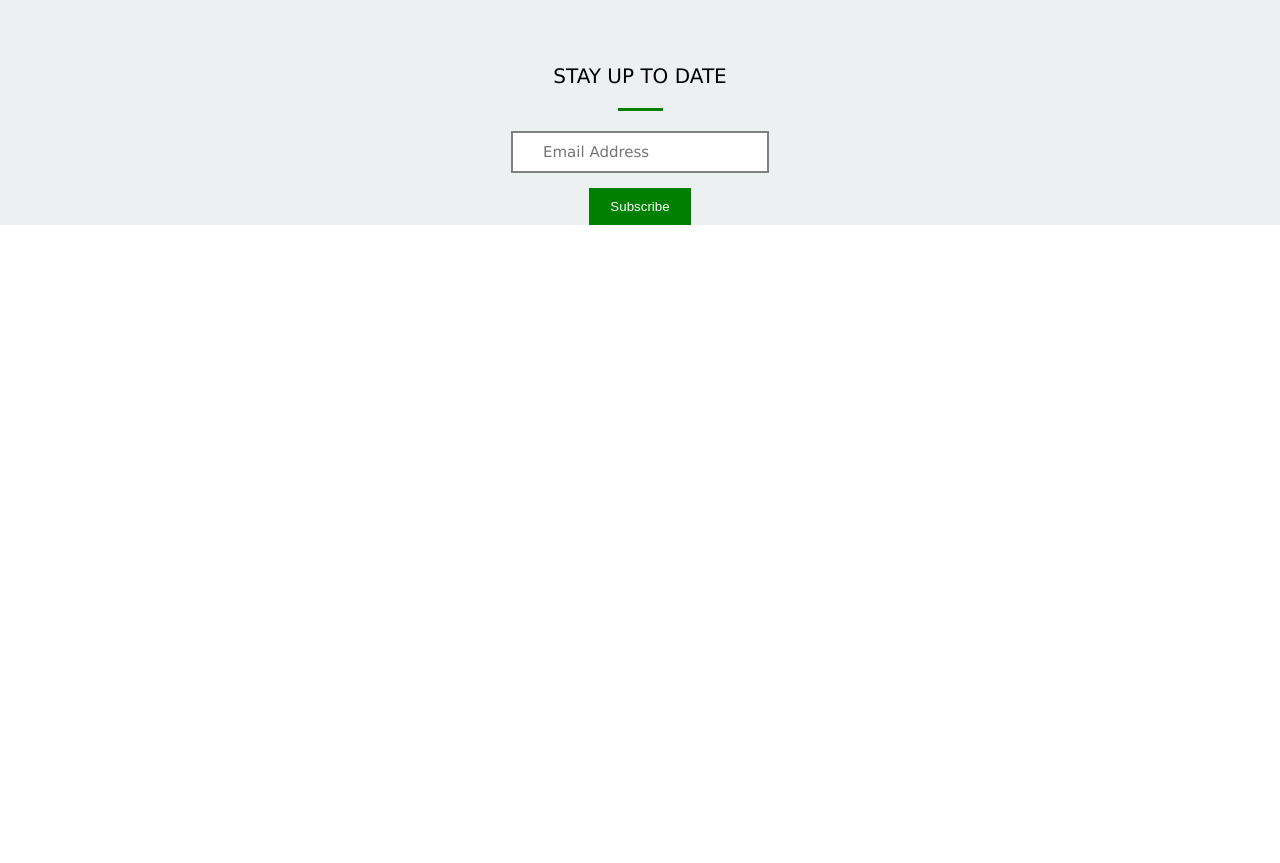
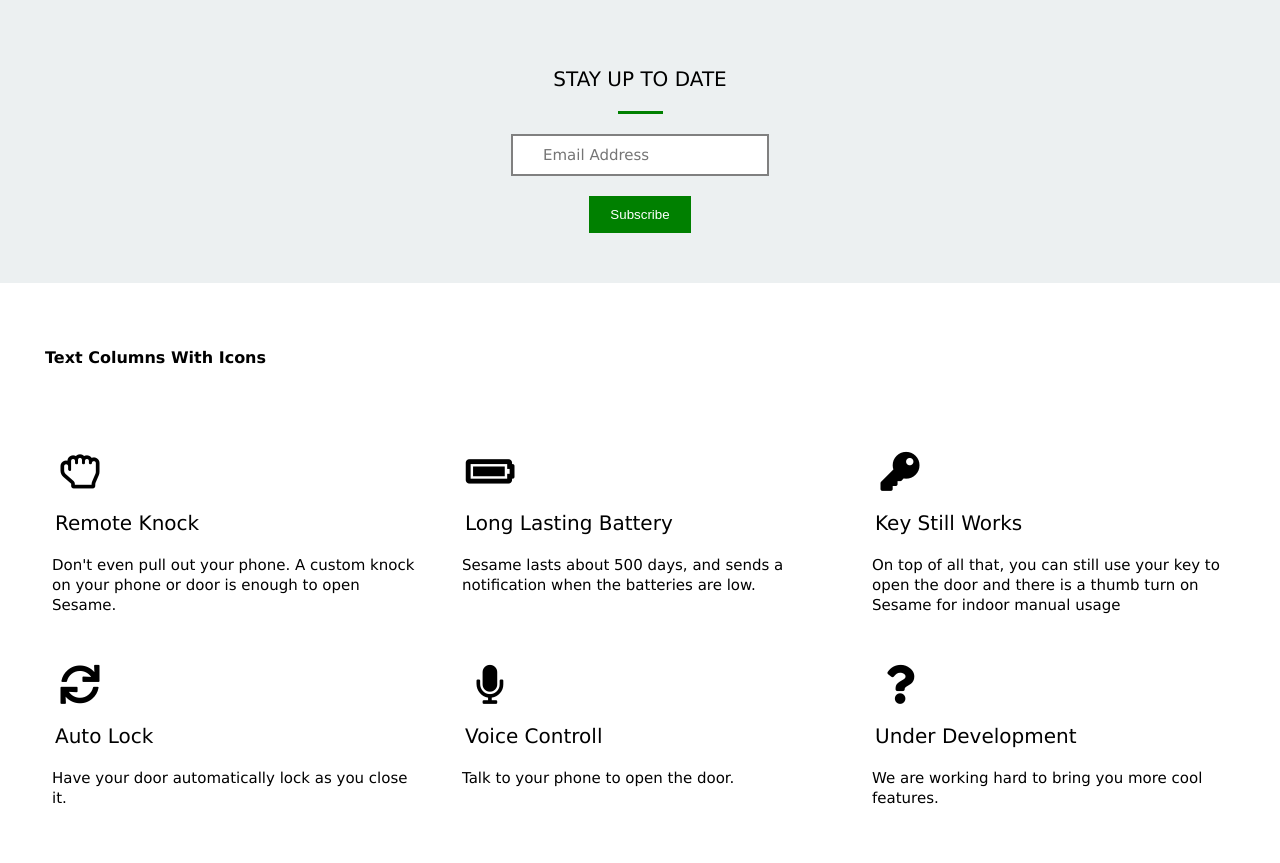
Before and after one commit to pulkitgangwar/new-project, a plain HTML site: page index.html in a window 1280 px wide. Shown: the part 1796-2659 px from the top of the page. Before the commit the page ends 2021 px from the top, so only its background shows below. Drawn offline with Linux system fonts and the light colour scheme.

Commit message:
added third section having flexbox inside

```diff
--- a/Style/style.css
+++ b/Style/style.css
@@ -233,10 +233,10 @@
   font-family: verdana;
 }
 .working-flex1 p {
-  text-align:center;
+  text-align: center;
   font-size: 16px;
   font-weight: 100;
-  font-family:verdana;
+  font-family: verdana;
   padding: 30px;
 }
 .working-flex2 {
@@ -250,119 +250,192 @@
   font-family: verdana;
 }
 .working-flex2 p {
-  text-align:center;
+  text-align: center;
   font-size: 16px;
   font-weight: 100;
-  font-family:verdana;
+  font-family: verdana;
   padding: 30px;
 }
+@media only screen and (min-width: 1000px) {
+  .container1 {
+    margin-top: 100px;
+  }
+  .flexbox {
+    display: flex;
+  }
+  .backgroundImagee {
+    width: 50%;
+  }
+  .working-flex1 {
+    width: 50%;
+    background-color: black;
+  }
+  .working-flex2 {
+    width: 50%;
+    background-color: cyan;
+  }
+  .backgroundImagee2 {
+    width: 50%;
+  }
+  .working-flex1 h2 {
+    padding-top: 50px;
+    padding-left: 60px;
+    text-align: left;
+    font-size: 40px;
+    text-transform: capitalize;
+    color: white;
+  }
+  .working-flex1 p {
+    color: white;
+    padding-left: 60px;
+    text-align: left;
+    line-height: 30px;
+    font-weight: 100;
+  }
+  .working-flex2 h2 {
+    padding-top: 50px;
+    padding-left: 60px;
+    text-align: left;
+    font-size: 40px;
+    text-transform: capitalize;
+    color: white;
+  }
+  .working-flex2 p {
+    color: white;
+    padding-left: 60px;
+    text-align: left;
+    line-height: 30px;
+    font-weight: 100;
+  }
+}
+.container2 {
+  padding-top: 50px;
+  padding-bottom: 50px;
+  background-color: #ecf0f1;
+}
+.main-line {
+  text-align: center;
+}
+.main-line h3 {
+  font-size: 20px;
+  font-weight: 100;
+  padding: 20px;
+  font-family: verdana;
+  text-transform: uppercase;
+}
+.lines {
+  display: block;
+  margin: 0 auto;
+  width: 45px;
+  height: 3px;
+  background-color: green;
+  text-align: center;
+}
+.email-form {
+  padding-top: 20px;
+  text-align: center;
+}
+.email-form input {
+  padding: 10px 30px;
+  border: 2px solid grey;
+  font-size: 15px;
+  font-family: verdana;
+  text-transform: capitalize;
+}
+.email-button {
+  text-align: center;
+  padding-top: 20px;
+}
+.email-button input {
+  padding: 10px 20px;
+  background: green;
+  text-transform: capitalize;
+  color: white;
+  border: 1px solid green;
+}
+.email-button input:hover {
+  background-color: lightgreen;
+  transition: 500ms ease;
+  border: 1px solid lightgreen;
+  cursor: pointer;
+}
+.container3 {
+  padding-top: 45px;
+  padding-left: 25px;
+  padding-right: 25px;
+  padding-bottom: 45px;
+}
+.section3-heading {
+  text-align: center;
+  padding: 20px;
+}
+.section3-heading h2 {
+  font-size: 16px;
+  text-transform: capitalize;
+  font-family: verdana;
+}
+.lines3 {
+  display: block;
+  margin: 0 auto;
+  width: 45px;
+  height: 3px;
+  background-color: green;
+  text-align: center;
+}
+.flex-box-container{
+
+}
+.work-flex1{
+  width:100%;
+  text-align:center;
+  padding-bottom:20px;
+  padding-top:20px;
+}
+.work-flex1 h3{
+  text-align:center;
+  padding:20px;
+  font-size:20px;
+  font-family: verdana;
+  font-weight: 100;
+  text-transform:capitalize;
+}
+.work-flex1 p{
+  line-height:20px;
+  font-size:15px;
+  font-family: verdana;
+  font-weight: 100;
+}
+.work-flex1 i{
+  font-size:39px;
+  text-align:center;
+}
 @media only screen and (min-width:1000px){
-  .container1{
-    margin-top:100px;
+  .section3-heading{
+    text-align:left;
   }
-  .flexbox{
-     display:flex;
+  .lines3{
+    text-align:left;
+    display:inline;
+  }
+  .flex-box-container{
+    display:flex;
+    padding-top:30px;
+  }
+  .work-flex1{
+    padding:10px;
 
   }
-  .backgroundImagee{
-    width:50%;
-
+  .work-flex1 h3{
+    text-align:left;
   }
-  .working-flex1{
-   width:50%;
-   background-color:black;
+  .work-flex1 p{
+    text-align:left;
+    padding-left:17px;
   }
-  .working-flex2{
-    width:50%;
-    background-color:cyan;
+  .work-flex1 i{
+    margin-right:300px;
   }
-  .backgroundImagee2{
-     width:50%;
+  .extradiv {
+    padding-bottom:25px;
   }
-  .working-flex1 h2{
-    padding-top:50px;
-    padding-left:60px;
-    text-align:left;
-    font-size:40px;
-    text-transform: capitalize;
-    color:white;
-
-  }
-  .working-flex1 p {
-    color:white;
-    padding-left:60px;
-    text-align:left;
-    line-height:30px;
-    font-weight: 100;
-  }
-  .working-flex2 h2{
-    padding-top:50px;
-    padding-left:60px;
-    text-align:left;
-    font-size:40px;
-    text-transform: capitalize;
-    color:white;
-
-  }
-  .working-flex2 p {
-    color:white;
-    padding-left:60px;
-    text-align:left;
-    line-height:30px;
-    font-weight: 100;
-  }
-
 }
-.container2{
-  padding-top:50px;
-  background-color:#ecf0f1;
-}
-.main-line{
-  text-align:center;
-
-}
-.main-line h3{
-  font-size:20px;
-  font-weight: 100;
-  padding:20px;
-  font-family:verdana;
-  text-transform: uppercase;
-}
-.lines{
-  display:block;
-  margin:0 auto;
-  width:45px;
-  height:3px;
-  background-color:green;
-  text-align:center;
-
-}
-.email-form{
-  padding-top:20px;
-  text-align:center;
-
-}
-.email-form input{
-  padding:10px 30px;
-  border:2px solid grey;
-  font-size:15px;
-  font-family:verdana;
-  text-transform: capitalize;
-}
-.email-button{
-  text-align:center;
-  padding-top:15px;
-}
-.email-button input{
-  padding:10px 20px;
-  background:green;
-  text-transform: capitalize;
-  color:white;
-  border:1px solid green;
-}
-.email-button input:hover{
-  background-color:lightgreen;
-  transition:500ms ease;
-  border:1px solid lightgreen;
-  cursor:pointer;
-}
--- a/index.html
+++ b/index.html
@@ -110,15 +110,70 @@
       <div class="main-line">
         <h3>stay up to date</h3>
       </div>
-      <div class="lines">
-
-      </div>
+      <div class="lines"></div>
       <div class="email-form">
-        <input type="email" name="email" placeholder="email address">
-
+        <input type="email" name="email" placeholder="email address" />
       </div>
       <div class="email-button">
-        <input type="submit" value="subscribe">
+        <input type="submit" value="subscribe" />
+      </div>
+    </section>
+    <section class="container3">
+      <div class="section3-heading">
+        <h2>text columns with icons</h2>
+      </div>
+      <div class="extradiv">
+        <div class="lines3"></div>
+      </div>
+
+      <div class="flex-box-container">
+        <div class="work-flex1">
+          <i class="far fa-hand-rock"></i>
+          <h3>remote knock</h3>
+          <p>
+            Don't even pull out your phone. A custom knock on your phone or door
+            is enough to open Sesame.
+          </p>
+        </div>
+        <div class="work-flex1">
+          <i class="fas fa-battery-full"></i>
+          <h3>long lasting battery</h3>
+          <p>
+            Sesame lasts about 500 days, and sends a notification when the
+            batteries are low.
+          </p>
+        </div>
+        <div class="work-flex1">
+          <i class="fa fa-key"></i>
+          <h3>key still works</h3>
+          <p>
+            On top of all that, you can still use your key to open the door and
+            there is a thumb turn on Sesame for indoor manual usage
+          </p>
+        </div>
+      </div>
+      <div class="flex-box-container">
+        <div class="work-flex1">
+          <i class="fas fa-sync"></i>
+          <h3>auto lock</h3>
+          <p>
+            Have your door automatically lock as you close it.
+          </p>
+        </div>
+        <div class="work-flex1">
+          <i class="fas fa-microphone"></i>
+          <h3>voice controll</h3>
+          <p>
+            Talk to your phone to open the door.
+          </p>
+        </div>
+        <div class="work-flex1">
+          <i class="fas fa-question"></i>
+          <h3>under development</h3>
+          <p>
+            We are working hard to bring you more cool features.
+          </p>
+        </div>
       </div>
     </section>
   </body>
```
